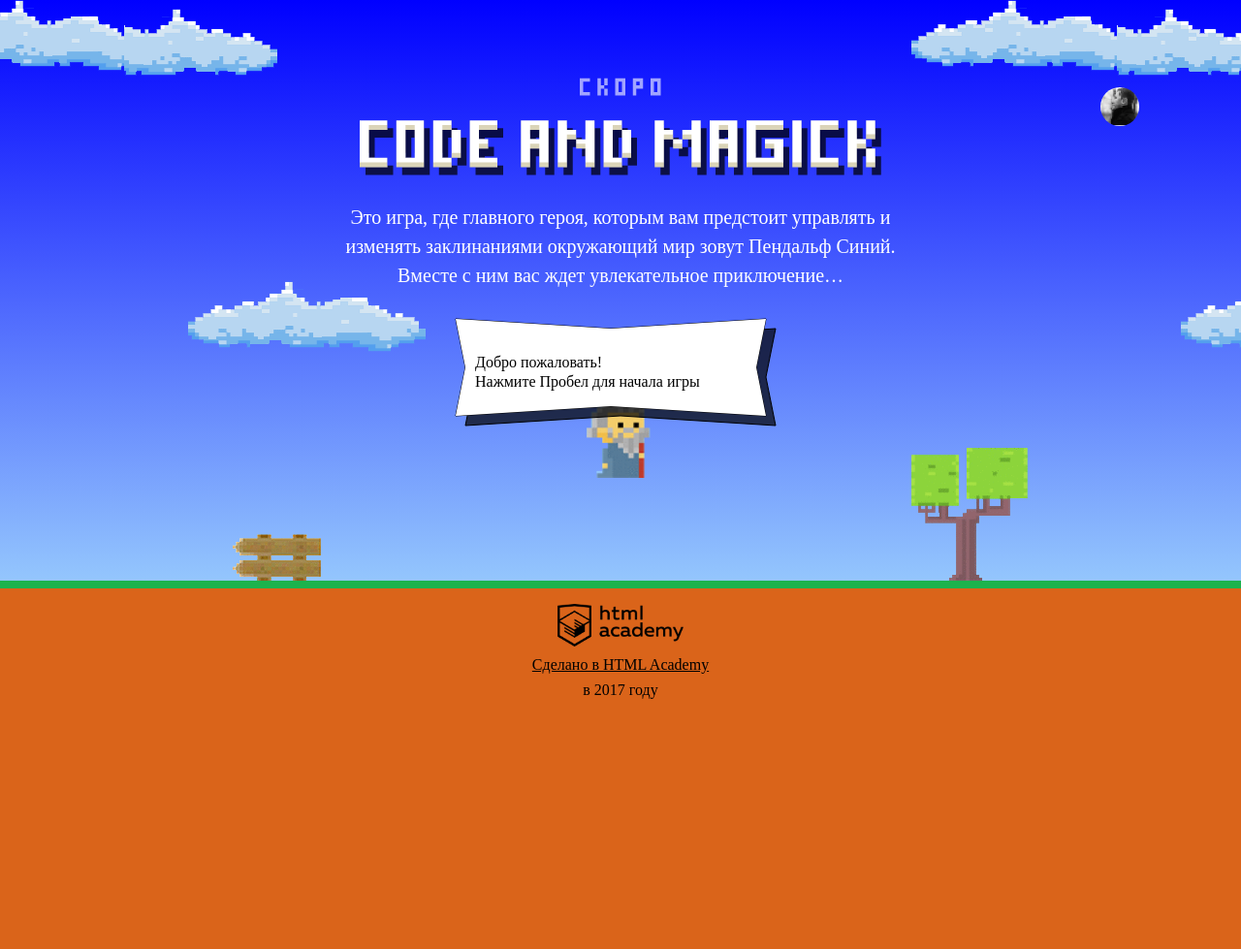
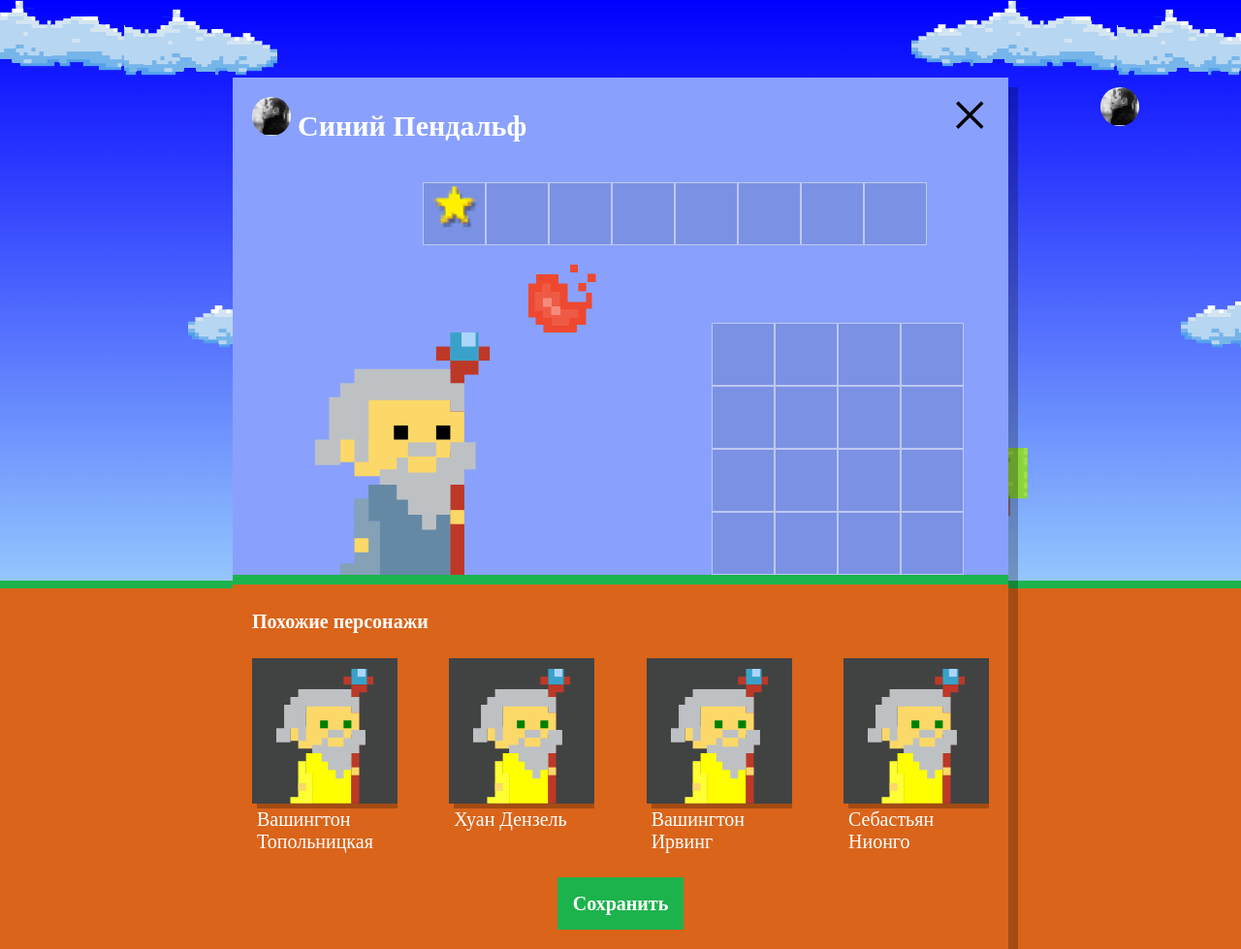
Before and after one commit to Yakubchuk/502779-code-and-magick, a website: page index.html in a window 1280 px wide. Shown: the whole page at 97% size. Before the commit the page ends 800 px from the top, so only its background shows below. Drawn offline with Linux system fonts and the light colour scheme; a web font is replaced by a local one.

Commit message:
start home-work

```diff
--- a/index.html
+++ b/index.html
@@ -198,6 +198,7 @@
     return height / 3
   };
 </script>
+<script src="js/setup.js"></script>
 <script src="js/stat.js"></script>
 <script src="js/game.js"></script>
 
--- /dev/null
+++ b/js/setup.js
@@ -0,0 +1,21 @@
+'use strict';
+document.querySelector('.setup').classList.remove('hidden');
+document.querySelector('.setup-similar').classList.remove('hidden');
+
+var similarListElement = document.querySelector('.setup-similar-list');
+var similarWizardTemplate = document.querySelector('#similar-wizard-template').content;
+var wizardNames = ['Иван', 'Хуан', 'Себастьян', 'Мария', 'Кристоф', 'Виктор', 'Юлия', 'Люпита', 'Вашингтон'];
+var wizardSurName = ['да Марья', 'Верон', 'Мирабелла', 'Вальц', 'Онопко', 'Топольницкая', 'Нионго', 'Ирвинг', 'Дензель'];
+function getRandomArbitrary(min, max) {
+  return Math.random() * (max - min) + min;
+}
+// var coatColor = 'rgb(101, 137, 164)','rgb(241, 43, 107)','rgb(146, 100, 161)','rgb(56, 159, 117)','rgb(215, 210, 55)','rgb(0, 0, 0)';
+// var eyesColor = 'eyesColor','red','blue','yellow','green';
+for (var i = 0; i < 4; i++) {
+  var wizardElement = similarWizardTemplate.cloneNode(true);
+  wizardElement.querySelector('.setup-similar-label').textContent = wizardNames[Math.round(Math.random() * (wizardNames.length - 1) + 1)] + ' ' + wizardSurName[Math.round(Math.random() * (wizardSurName.length - 1) + 1)];
+  // console.log(Math.round(Math.random() * (9 - 1) + 1));
+  wizardElement.querySelector('.wizard-coat').setAttribute( "fill", "yellow");
+  wizardElement.querySelector('.wizard-eyes').setAttribute( "fill", "green");
+  similarListElement.appendChild(wizardElement);
+}
```
